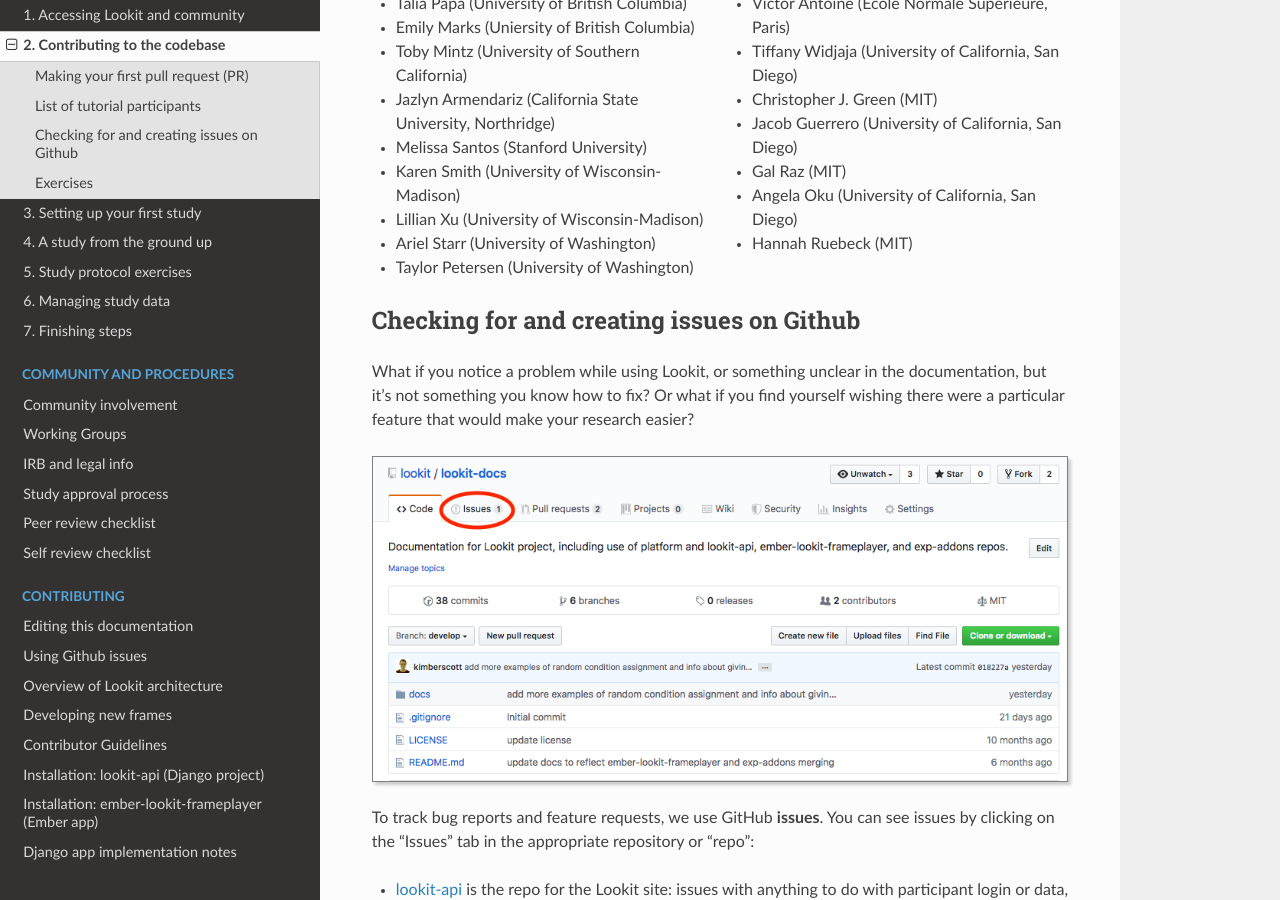
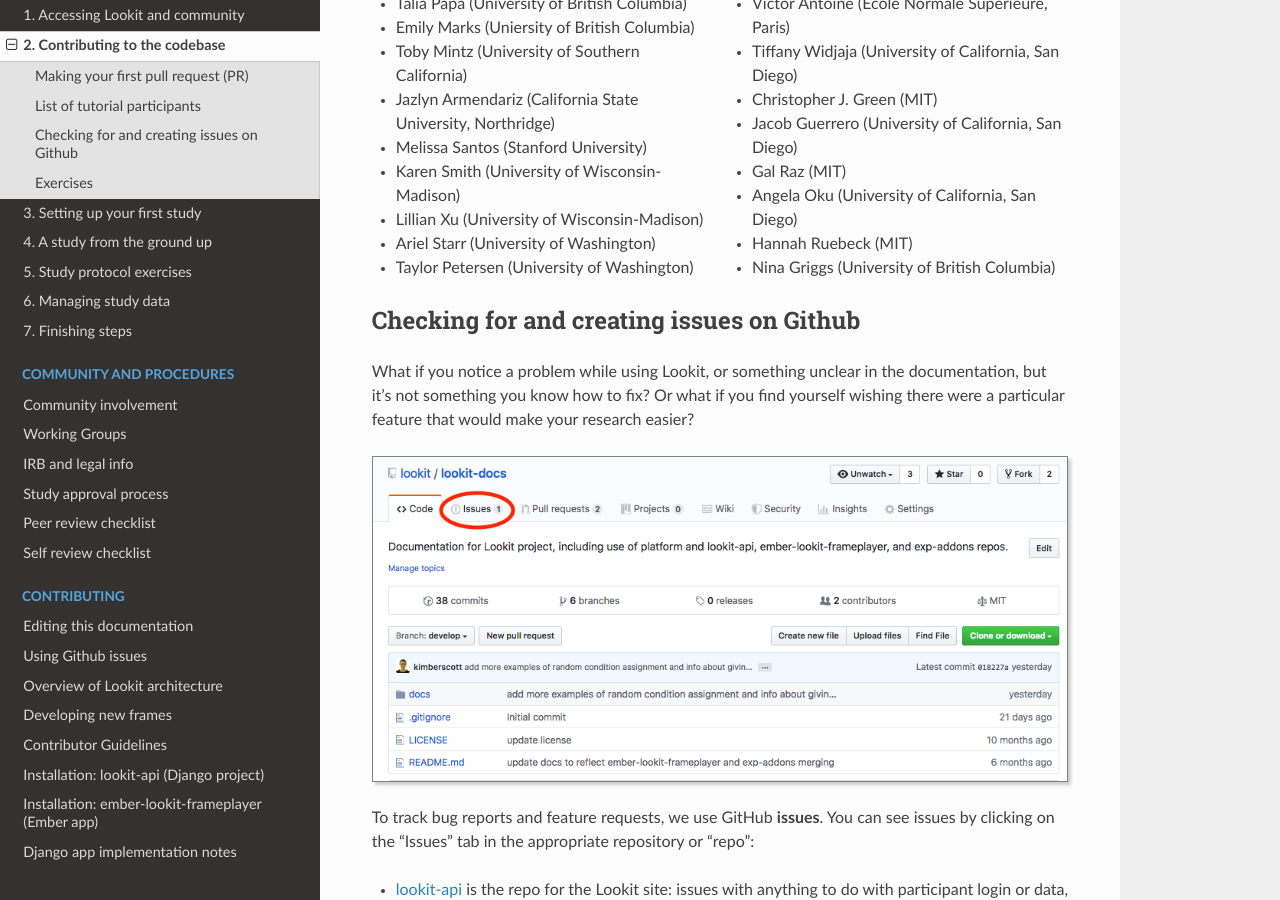
Before and after one commit to lookit/lookit-docs, a Sphinx documentation site: the page built from docs/source/tutorial-contributing.rst, in a window 1280 px wide and 900 px high, scrolled down 6345 px. Built offline with Sphinx 7.4.7 and the Read the Docs theme 2.0.0, drawn with Linux system fonts in a browser that asks for light colours.

Commit message:
Update tutorial-contributing.rst
I added my name and institution to the name of trial participants as part of the Lookit tutorial.

```diff
--- a/docs/source/tutorial-contributing.rst
+++ b/docs/source/tutorial-contributing.rst
@@ -216,6 +216,7 @@
 - Gal Raz (MIT)
 - Angela Oku (University of California, San Diego)
 - Hannah Ruebeck (MIT)
+- Nina Griggs (University of British Columbia)
 
 .. _Github issues overview:
 
```
